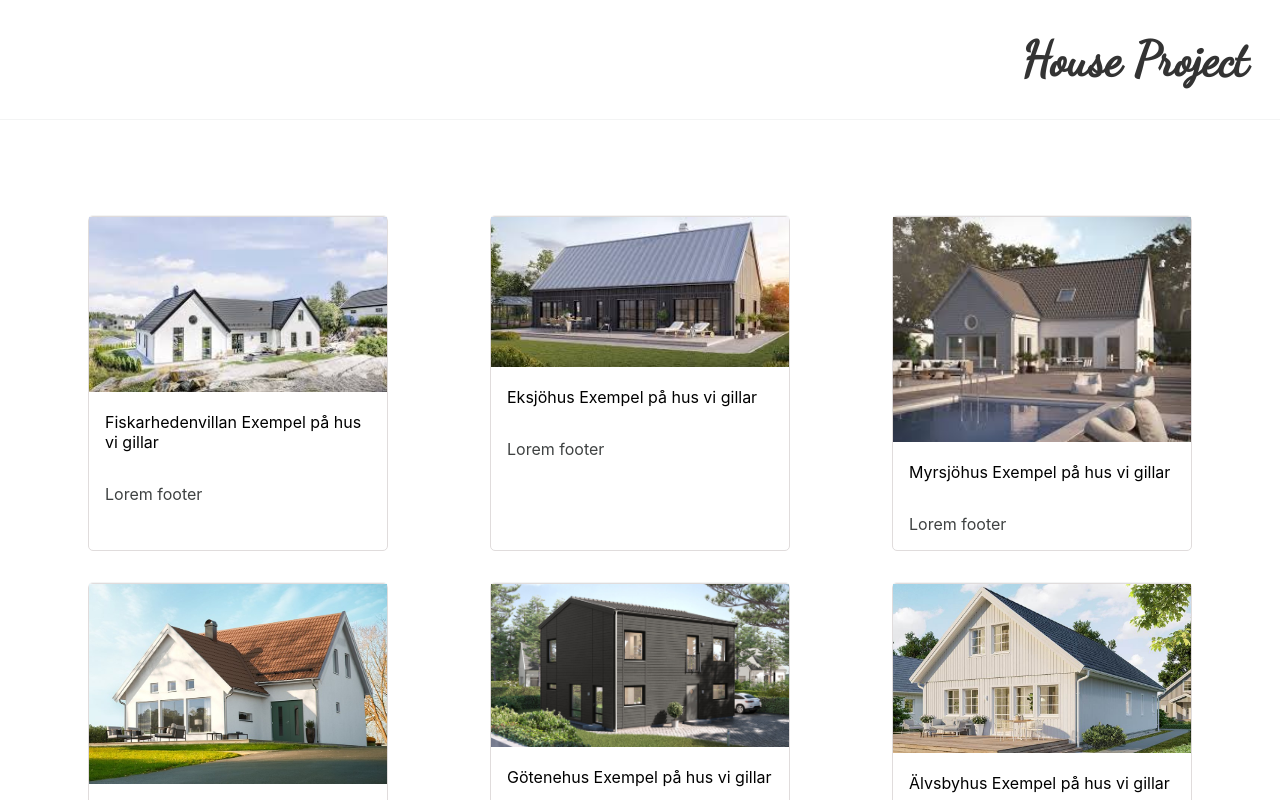
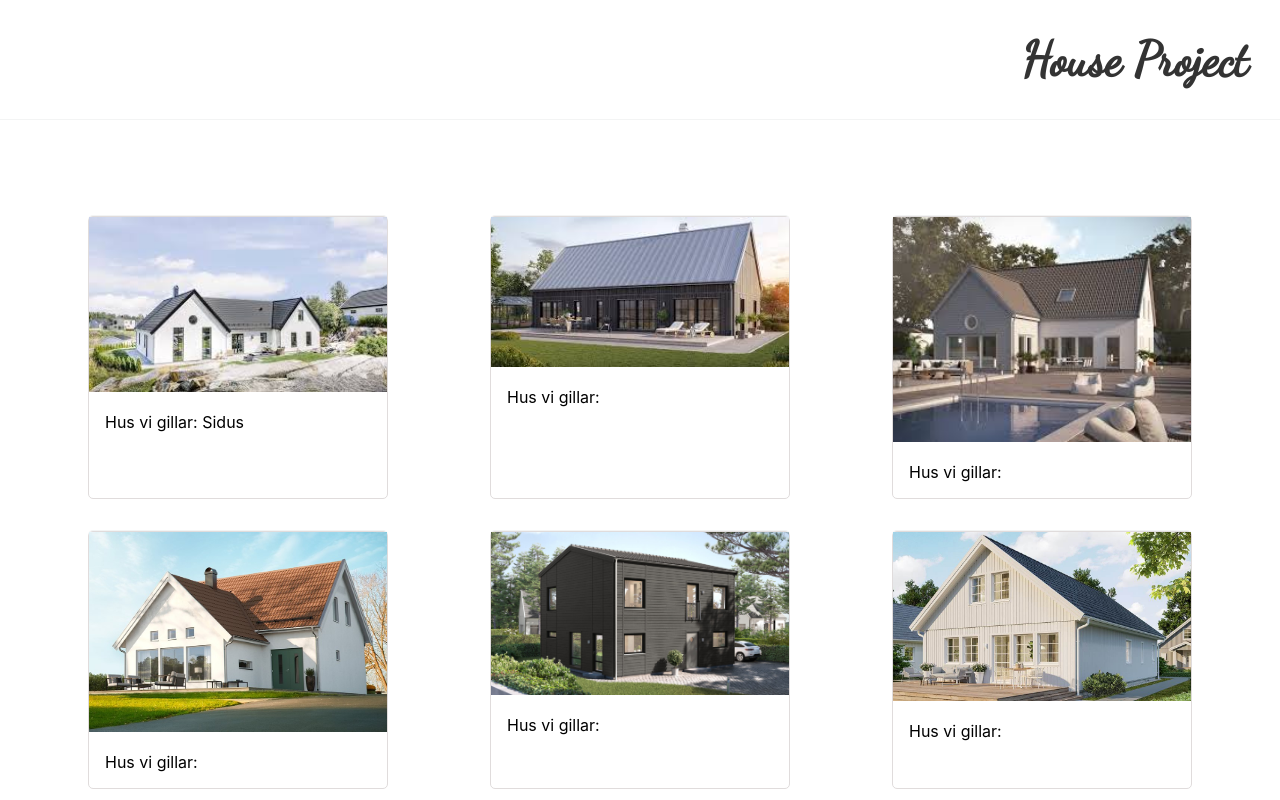
Before and after one commit to JennieWndSolution/Wndsolution, a Next.js app: page /hus in a window 1280 px wide. Shown: the top 800 px of the page. Built offline with nearby package versions, Linux system fonts and the light colour scheme.

Commit message:
add prop to object

```diff
--- a/pages/hus.tsx
+++ b/pages/hus.tsx
@@ -7,48 +7,62 @@ function Hus() {
       link: "https://fiskarhedenvillan.se/",
       img: "/fiskarhedenvillan.jpeg",
       alt: "Fiskarhedenvillan",
+      likable_houses: [
+        {
+          house_name: "Sidus",
+          house_link:
+            "https://fiskarhedenvillan.se/valj-ditt-hus/husmodeller/sidus/",
+        },
+      ],
     },
     {
       name: "Eksjöhus",
       link: "https://www.eksjohus.se/",
       img: "/eksjohus.jpeg",
       alt: "Eksjöhus",
+      likable_houses: [{ house_name: "", house_link: "" }],
     },
     {
       name: "Myrsjöhus",
       link: "https://www.myresjohus.se/",
       img: "/myrsjohus.jpeg",
       alt: "Myrsjöhus",
+      likable_houses: [{ house_name: "", house_link: "" }],
     },
     {
       name: "Anebyhus",
       link: "https://anebyhusgruppen.se/",
       img: "/anebyhus_vinkel_900x600.jpg",
       alt: "Anebyhus",
+      likable_houses: [{ house_name: "", house_link: "" }],
     },
     {
       name: "Götenehus",
       link: "https://gotenehus.se/",
       img: "/ekhem-2020-1344x731.jpg",
       alt: "Götenehus",
+      likable_houses: [{ house_name: "", house_link: "" }],
     },
     {
       name: "Älvsbyhus",
       link: "https://www.alvsbyhus.se/",
       img: "/alvsbyhus.jpg",
       alt: "Älvsbyhus",
+      likable_houses: [{ house_name: "", house_link: "" }],
     },
     {
       name: "Smålandsvillan",
       link: "https://www.smalandsvillan.se/",
       img: "/smalandsvillan.jpg",
       alt: "Smålandsvillan",
+      likable_houses: [{ house_name: "", house_link: "" }],
     },
     {
       name: "Trivselhus",
       link: "https://www.trivselhus.se/",
       img: "/trivselhus.jpg",
       alt: "Trivselhus",
+      likable_houses: [{ house_name: "", house_link: "" }],
     },
   ];
   return (
@@ -61,9 +75,13 @@ function Hus() {
             </a>
           </div>
           <div className={styles.body}>
-            {house.name} Exempel på hus vi gillar
+            {house.likable_houses.map((h, h_idx) => (
+              <div key={h_idx}>
+                Hus vi gillar: <a href={h.house_link}>{h.house_name}</a>
+              </div>
+            ))}
           </div>
-          <div className={styles.footer}>Lorem footer</div>
+          {/* <div className={styles.footer}>Lorem footer</div> */}
         </div>
       ))}
     </div>
```
